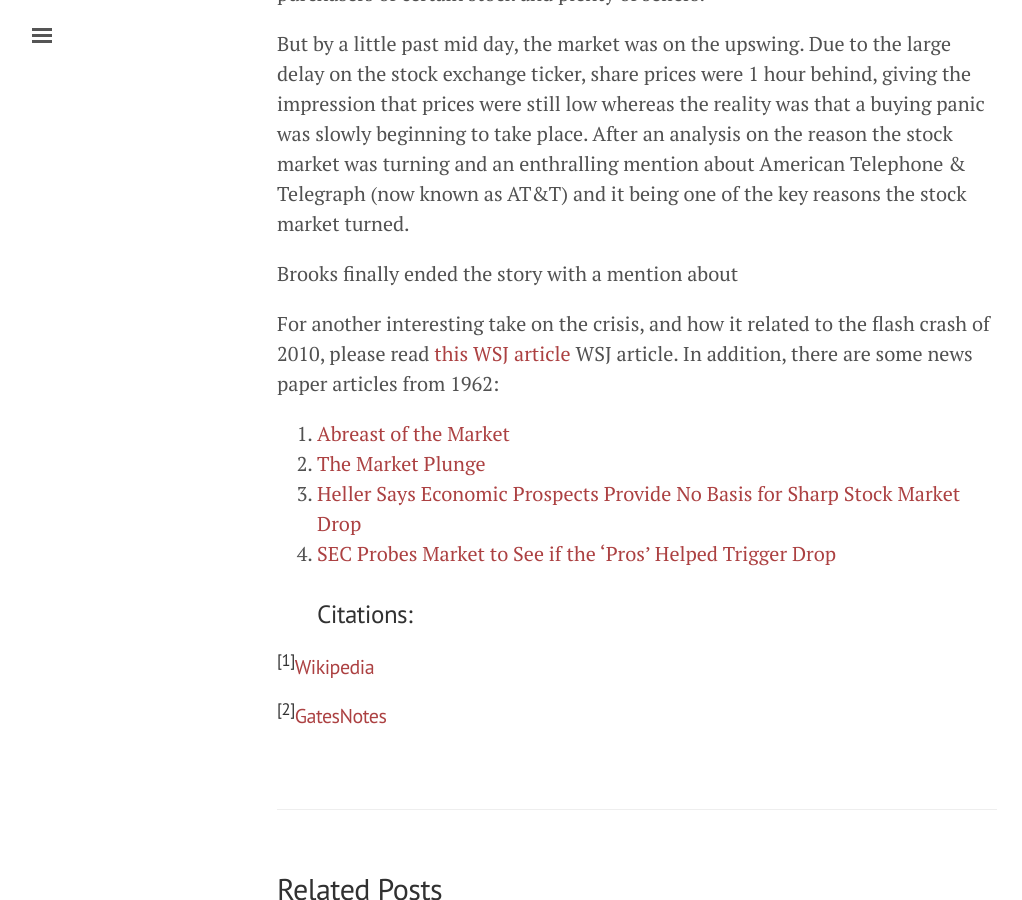
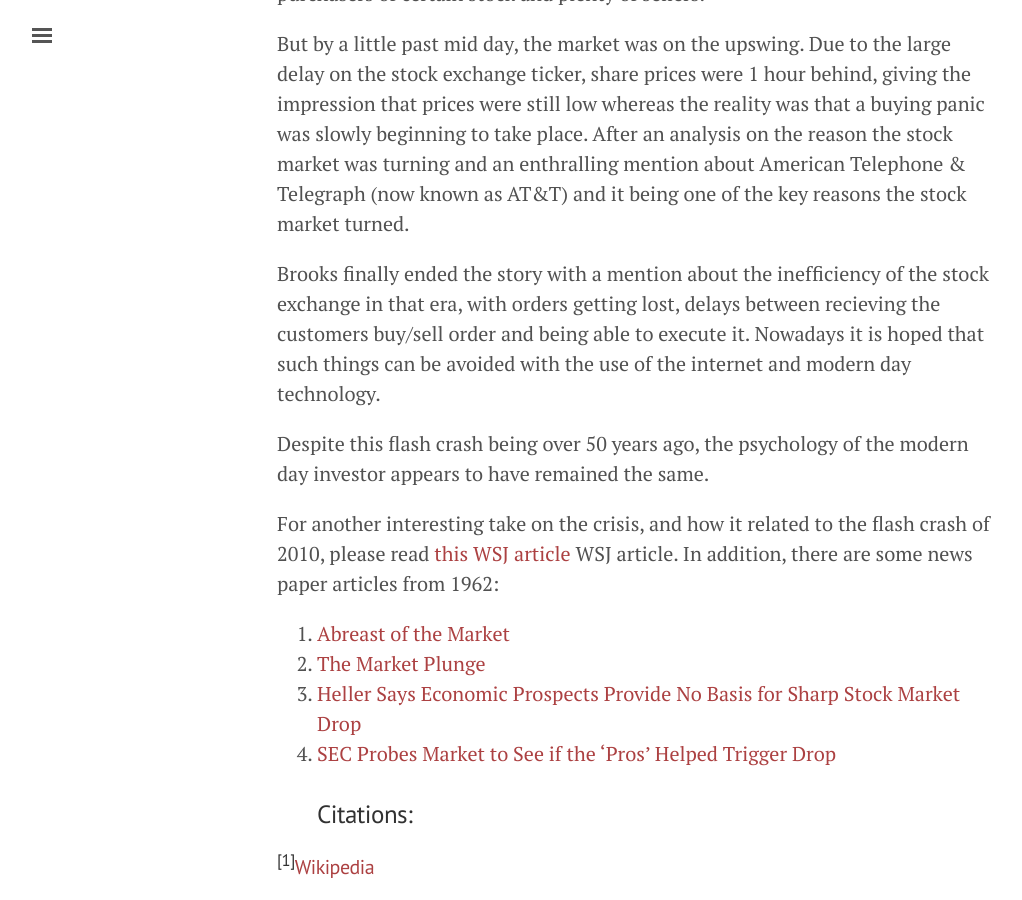
Before and after one commit to uknj/uknj.github.io, a Jekyll site: the page built from _posts/2015-08-30-book-review-business-adventures.md, in a window 1280 px wide and 900 px high, scrolled down 1302 px. Shown: the whole window, without its empty margins (3-1025 px from the left). Built offline with Jekyll 4.4.1, drawn with Linux system fonts in a browser that asks for light colours.

Commit message:
Update 2015-08-30-book-review-business-adventures.md

```diff
--- a/_posts/2015-08-30-book-review-business-adventures.md
+++ b/_posts/2015-08-30-book-review-business-adventures.md
@@ -15,7 +15,9 @@ Chapter 1. The Fluctuation.This chapter covered the [flash crash of 1962](https:
 
 But by a little past mid day, the market was on the upswing. Due to the large delay on the stock exchange ticker, share prices were 1 hour behind, giving the impression that prices were still low whereas the reality was that a buying panic was slowly beginning to take place. After an analysis on the reason the stock market was turning and an enthralling mention about American Telephone & Telegraph (now known as AT&T) and it being one of the key reasons the stock market turned.
 
-Brooks finally ended the story with a mention about
+Brooks finally ended the story with a mention about the inefficiency of the stock exchange in that era, with orders getting lost, delays between recieving the customers buy/sell order and being able to execute it. Nowadays it is hoped that such things can be avoided with the use of the internet and modern day technology.
+
+Despite this flash crash being over 50 years ago, the psychology of the modern day investor appears to have remained the same.
 
 For another interesting take on the crisis, and how it related to the flash crash of 2010, please read [this WSJ article](http://www.wsj.com/articles/SB10001424052748703957604575272791511469272) WSJ article. In addition, there are some news paper articles from 1962:
 
```
